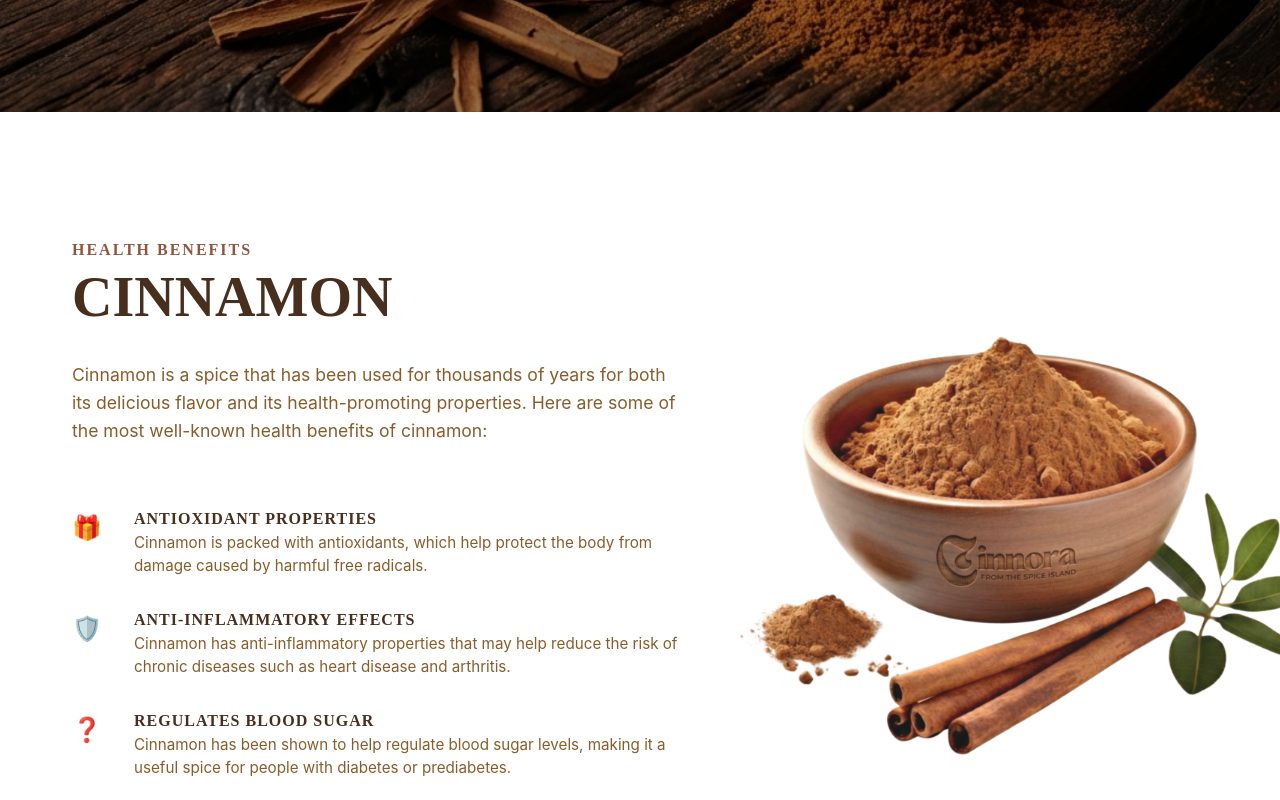
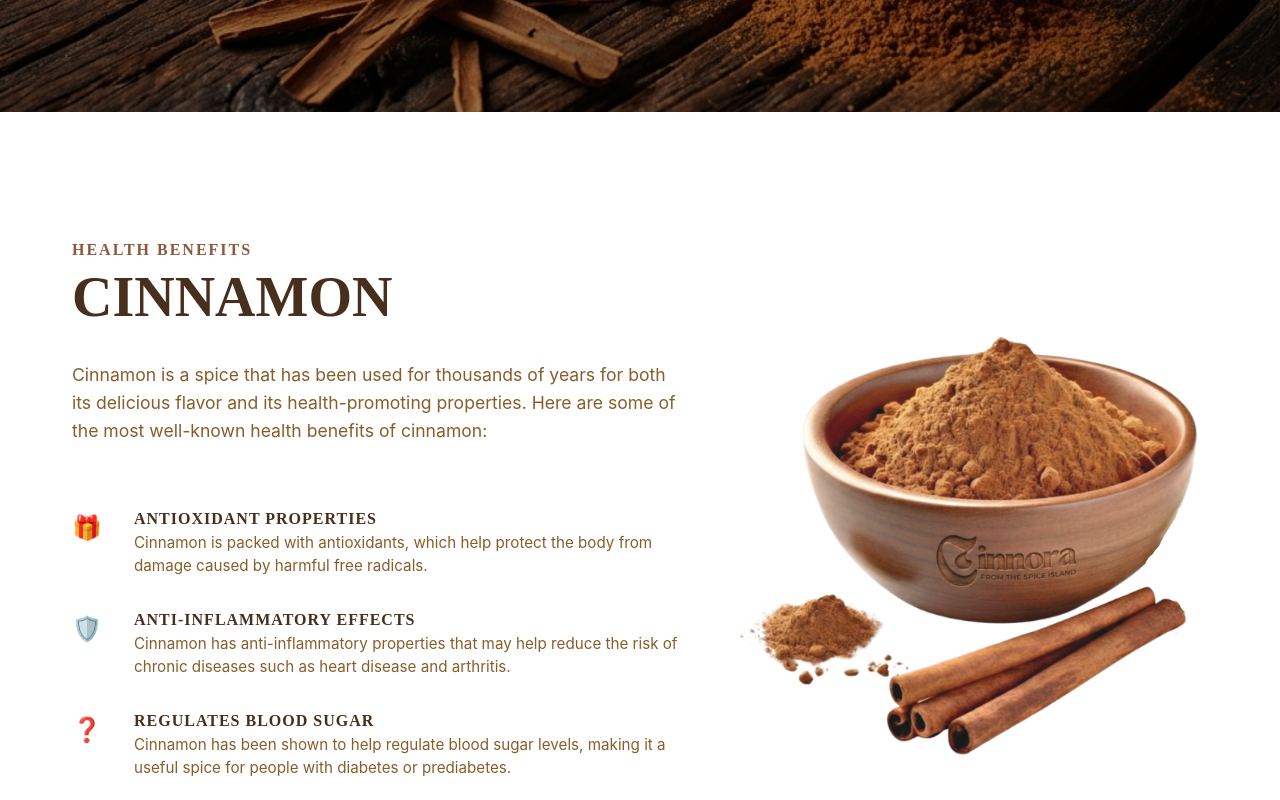
Before and after one commit to AttaabManzil/cinnora-web, a React (Vite) app: page / in a window 1280 px wide. Shown: the part 760-1560 px from the top of the page. Built offline with nearby package versions, Linux system fonts and the light colour scheme.

Commit message:
Retry update benefits image

```diff
--- a/src/pages/Home.jsx
+++ b/src/pages/Home.jsx
@@ -47,7 +47,7 @@ const Home = () => {
                         </div>
                     </div>
                     <div className="benefits-image-wrapper">
-                        <img src="/assets/benefits-bowl.png" alt="Cinnamon Powder and Sticks" className="benefits-image" />
+                        <img src="/assets/benefits-bowl-final.png" alt="Cinnamon Powder and Sticks" className="benefits-image" />
                     </div>
                 </div>
             </section>
--- a/src/pages/ProductDetail.jsx
+++ b/src/pages/ProductDetail.jsx
@@ -45,7 +45,7 @@ const ProductDetail = () => {
             <InquireModal
                 isOpen={isModalOpen}
                 onClose={() => setIsModalOpen(false)}
-                productName={product.name}
+                product={product}
             />
         </div>
     );
```
Also changed, not shown: public/assets/benefits-bowl-final.png (added).
